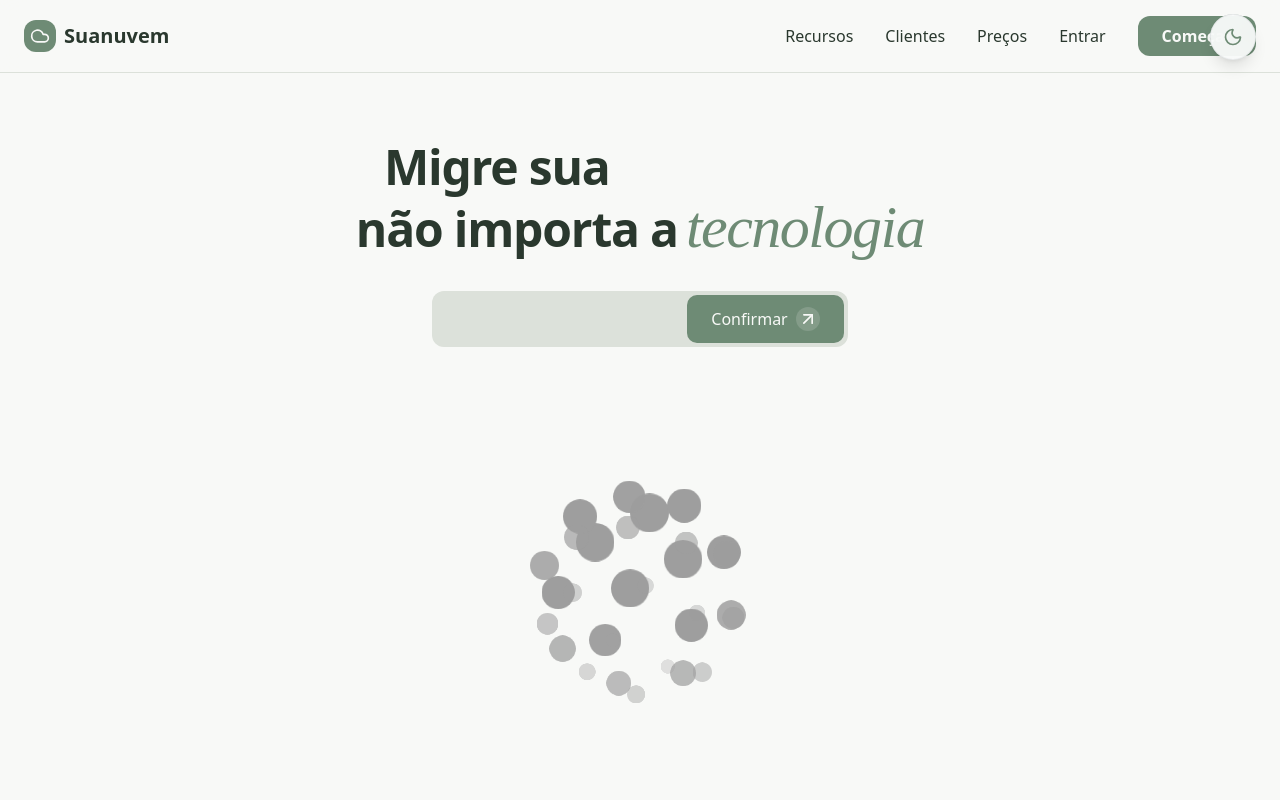
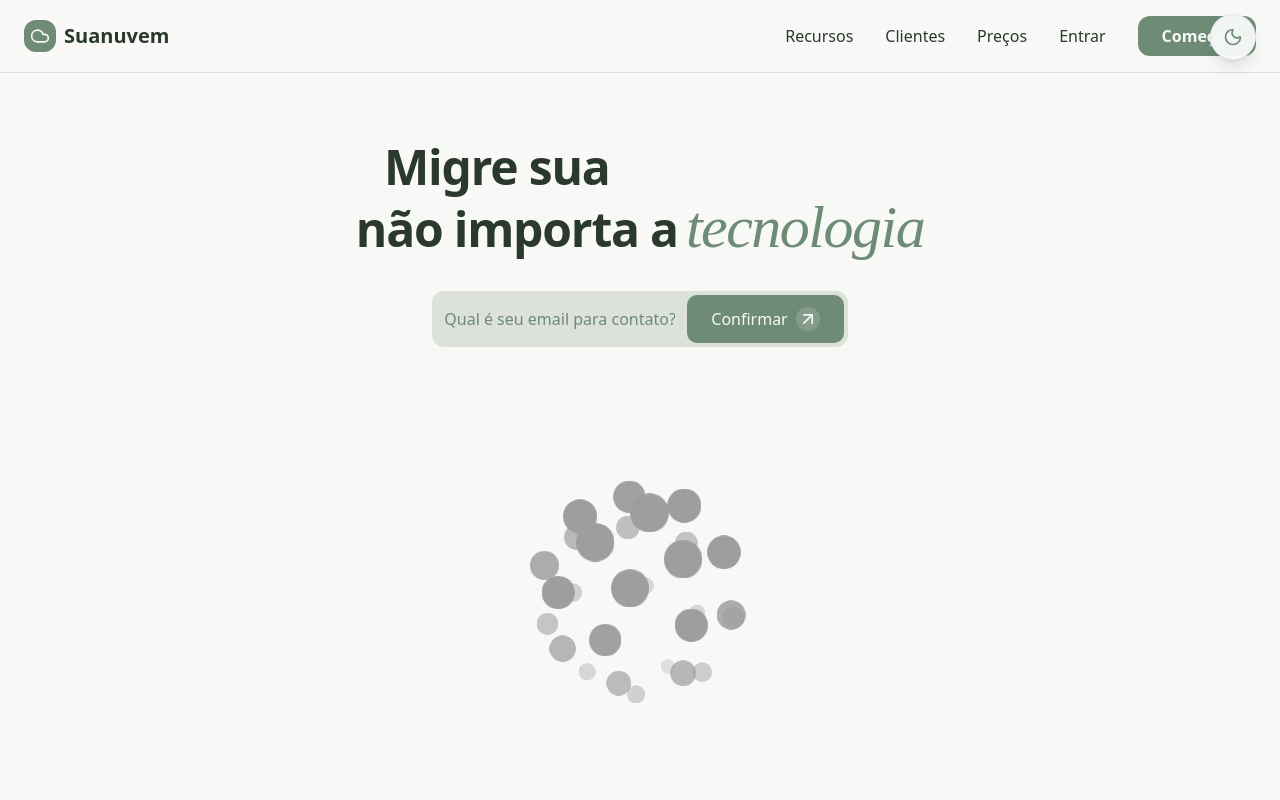
Before and after one commit to marhiru/landing-page-suanuvem.io, a Next.js app: page / in a window 1280 px wide. Shown: the top 800 px of the page. Built offline with nearby package versions, Linux system fonts and the light colour scheme.

Commit message:
feat: added consulting form input to hero

```diff
--- a/components/big-number-social-proof.tsx
+++ b/components/big-number-social-proof.tsx
@@ -91,20 +91,11 @@ export default function BigNumberSocialProof() {
         </h2>
 
         <div className="flex flex-col w-full items-center justify-center sm:flex-row gap-4">
-          {/* <Button
-            size={"lg"}
-            className="bg-primary h-12 flex items-center justify-center text-base text-primary-foreground gap-2 group/button-main"
-          >
-            PRIMARY OPTION
-            <div className="bg-input/20 size-6 text-primary-foreground justify-center items-center flex overflow-clip relative rounded-full p-1">
-              <ArrowUpRight className="size-5 absolute -translate-x-3.5 translate-y-3.5 group-hover/button-main:translate-0 duration-200 ease-in-out transition-transform" />
-              <ArrowUpRight className="size-5 absolute group-hover/button-main:translate-x-3.5 group-hover/button-main:-translate-y-3.5 duration-200 ease-in-out transition-transform" />
-            </div>
-          </Button>
-          <Button size={"lg"} className="text-base h-12" variant="outline">
+
+          { /*<Button size={"lg"} className="text-base h-12" variant="outline">
             SECOND OPTION
           </Button> */}
-          <Input />
+          <Input placeholder="Qual é seu email para contato?" />
         </div>
 
         <div className="flex w-full gap-12 items-center justify-center mt-12 relative">
```
